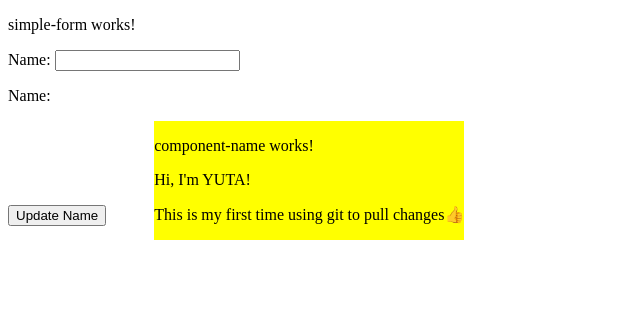
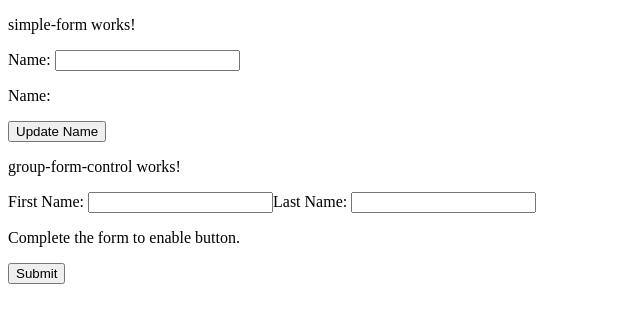
Before and after one commit to ogryzek/git-practice, an Angular app: page / in a window 1280 px wide. Shown: the top 322 px of the page, without its empty margins (0-640 px from the left). Built offline with nearby package versions, Linux system fonts and the light colour scheme.

Commit message:
feat: form group component | section 24-34

```diff
--- a/src/app/app.component.html
+++ b/src/app/app.component.html
@@ -1,2 +1,2 @@
 <app-simple-form></app-simple-form>
-<app-component-name></app-component-name>
+<app-group-form-control></app-group-form-control>
--- a/src/app/app.component.ts
+++ b/src/app/app.component.ts
@@ -2,11 +2,12 @@ import { Component } from '@angular/core';
 import { RouterOutlet } from '@angular/router';
 import { SimpleFormComponent } from './components/reactive/simple-form/simple-form.component';
 import { ComponentNameComponent } from './component-name/component-name.component';
+import { GroupFormControlComponent } from './components/reactive/group-form-control/group-form-control.component';
 
 @Component({
   selector: 'app-root',
   standalone: true,
-  imports: [RouterOutlet, SimpleFormComponent, ComponentNameComponent],
+  imports: [RouterOutlet, SimpleFormComponent, ComponentNameComponent, GroupFormControlComponent],
   templateUrl: './app.component.html',
   styleUrl: './app.component.css',
 })
--- a/src/app/components/reactive/group-form-control/group-form-control.component.html
+++ b/src/app/components/reactive/group-form-control/group-form-control.component.html
@@ -1 +1,11 @@
 <p>group-form-control works!</p>
+<form [formGroup]="profileForm" (ngSubmit)="onSubmit()">
+    <label for="first-name">First Name: </label>
+    <input id="first-name" type="text"
+        formControlName="firstName">
+    <label for="last-name">Last Name: </label>
+    <input id="last-name" type="text"
+        formControlName="lastName">
+    <p>Complete the form to enable button.</p>
+    <button type="submit">Submit</button>
+<form>
--- a/src/app/components/reactive/group-form-control/group-form-control.component.ts
+++ b/src/app/components/reactive/group-form-control/group-form-control.component.ts
@@ -1,13 +1,18 @@
 import { Component } from '@angular/core';
-import { FormGroup, FormControl } from '@angular/forms';
+import { FormGroup, FormControl, ReactiveFormsModule } from '@angular/forms';
 
 @Component({
   selector: 'app-group-form-control',
   standalone: true,
-  imports: [],
+  imports: [ReactiveFormsModule],
   templateUrl: './group-form-control.component.html',
   styleUrl: './group-form-control.component.css'
 })
 export class GroupFormControlComponent {
+  profileForm = new FormGroup({
+    firstName: new FormControl(''),
+    lastName: new FormControl(''),
+});
 
+onSubmit() { console.warn(this.profileForm.value); }
 }
```
